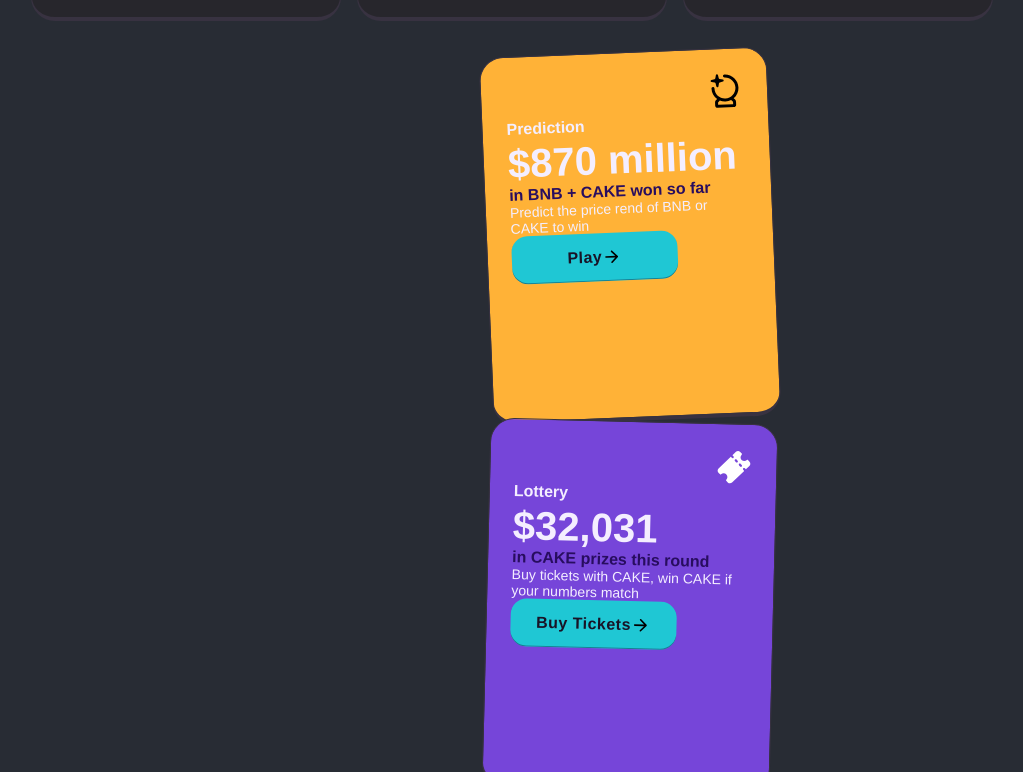
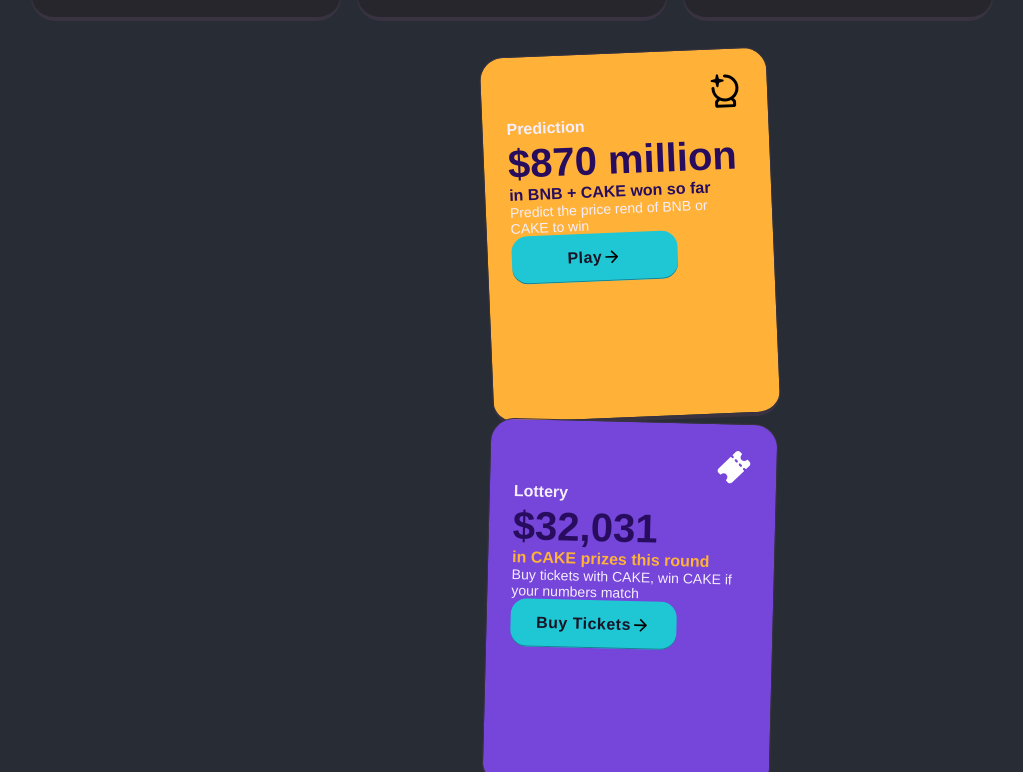
Before and after one commit to Develhope-e3/pancake-swap, a React (Create React App) app: page / in a window 1280 px wide. Shown: the part 602-1374 px from the top of the page, without its empty margins (10-1033 px from the left). Built offline with nearby package versions, Linux system fonts and the light colour scheme.

Commit message:
refactor: styles of cardCTA, dataCTA and element cardCTA

```diff
--- a/src/App.js
+++ b/src/App.js
@@ -116,7 +116,8 @@
                 style={card.style}
                 icon={card.icon}
                 prelude={card.prelude}
-                title={card.title}
+                title={card.title.text}
+                titleColor={card.title.color}
                 subtitle={card.subtitle.text}
                 subtitleColor={card.subtitle.color}
                 body={card.body}
--- a/src/componentes/Cards/CardCTA.js
+++ b/src/componentes/Cards/CardCTA.js
@@ -19,7 +19,8 @@
                   style={card.style}
                   icon={card.icon}
                   prelude={card.prelude}
-                  title={card.title}
+                  title={card.title.text}
+                  titleColor={card.title.color}
                   subtitle={card.subtitle.text}
                   subtitleColor={card.subtitle.color}
                   body={card.body}
@@ -32,6 +33,7 @@
   icon,
   prelude,
   title,
+  titleColor,
   subtitle,
   subtitleColor,
   body,
@@ -44,7 +46,7 @@
         <div className="cta-card-icon">{icon}</div>
         <Texto label={prelude} size={"title-md-bold"} />
         <div>
-          <Texto label={title} size={"title-card"} />
+          <Texto label={title} size={"title-card"} color={titleColor} />
           <Texto label={subtitle} size={"title-md"} color={subtitleColor} />
         </div>
         <Texto label={body} size={"body"} />
--- a/src/data/dataCardCTA.js
+++ b/src/data/dataCardCTA.js
@@ -19,7 +19,7 @@
       </svg>
     ),
     prelude: "Prediction",
-    title: "$870 million",
+    title: { text: "$870 million", color: "--color-card-text" },
     subtitle: { text: "in BNB + CAKE won so far", color: "--color-card-text" },
     body: "Predict the price rend of BNB or CAKE to win",
     button: { text: "Play" },
@@ -41,8 +41,11 @@
       </svg>
     ),
     prelude: "Lottery",
-    title: "$32,031",
-    subtitle: { text: "in CAKE prizes this round", color: "--color-card-text" },
+    title: { text: "$32,031", color: "--color-card-text" },
+    subtitle: {
+      text: "in CAKE prizes this round",
+      color: "--color-secondary",
+    },
     body: "Buy tickets with CAKE, win CAKE if your numbers match",
     button: { text: "Buy Tickets" },
     style: "cta-card-violet",
```
